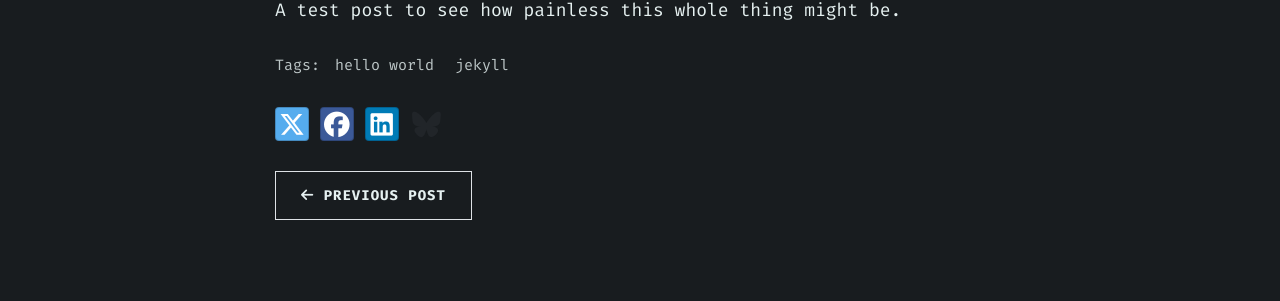
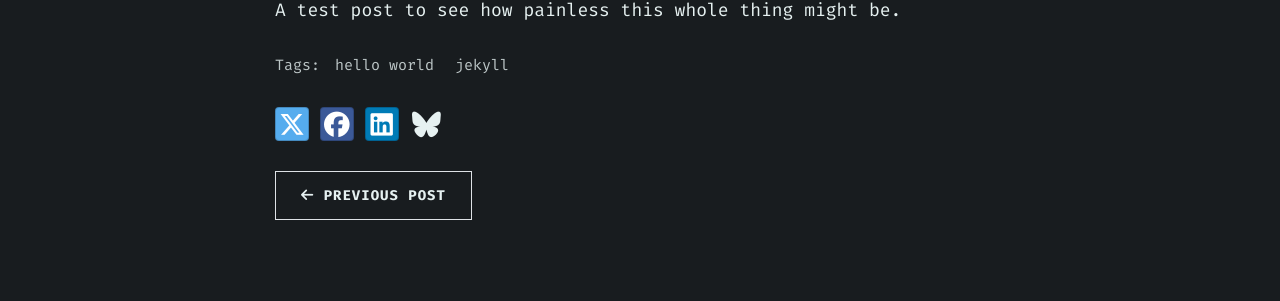
Before and after one commit to lee-costigan/website, a Jekyll site: the page built from _posts/2025-05-13-adventures-in-jekyll.md, in a window 1280 px wide. Shown: the part 316-617 px from the top of the page. Built offline with Jekyll 4.4.1, drawn with Linux system fonts in a browser that asks for light colours; comment, search, counter and statistics services are not loaded.

Commit message:
Brighten bsky button

```diff
--- a/assets/css/beautifuljekyll.css
+++ b/assets/css/beautifuljekyll.css
@@ -1124,3 +1124,8 @@ pre {
     display: inline-block;
   }
 }
+
+/* --- Bluesky button --- */
+.btn-bluesky .fa-bluesky {
+  color: #E6F1F1 !important; /* or any light color you prefer */
+}
```
